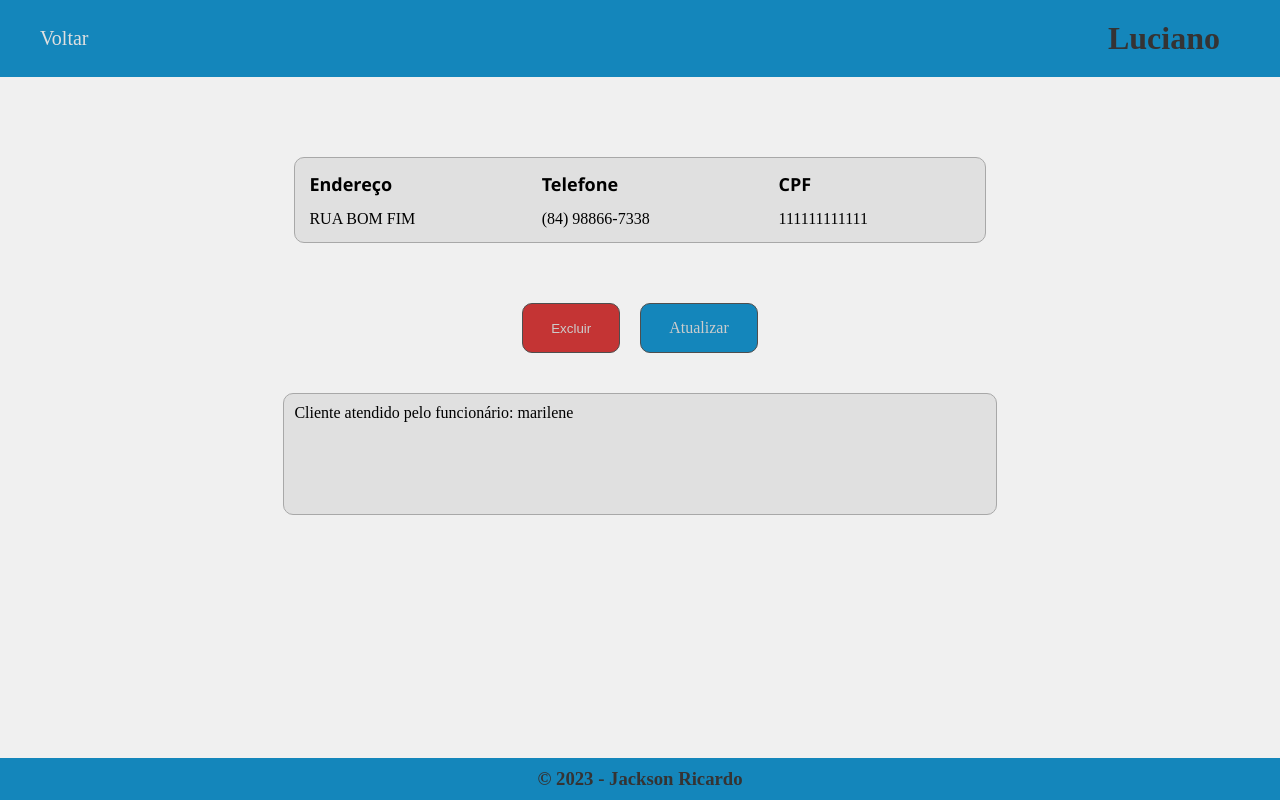
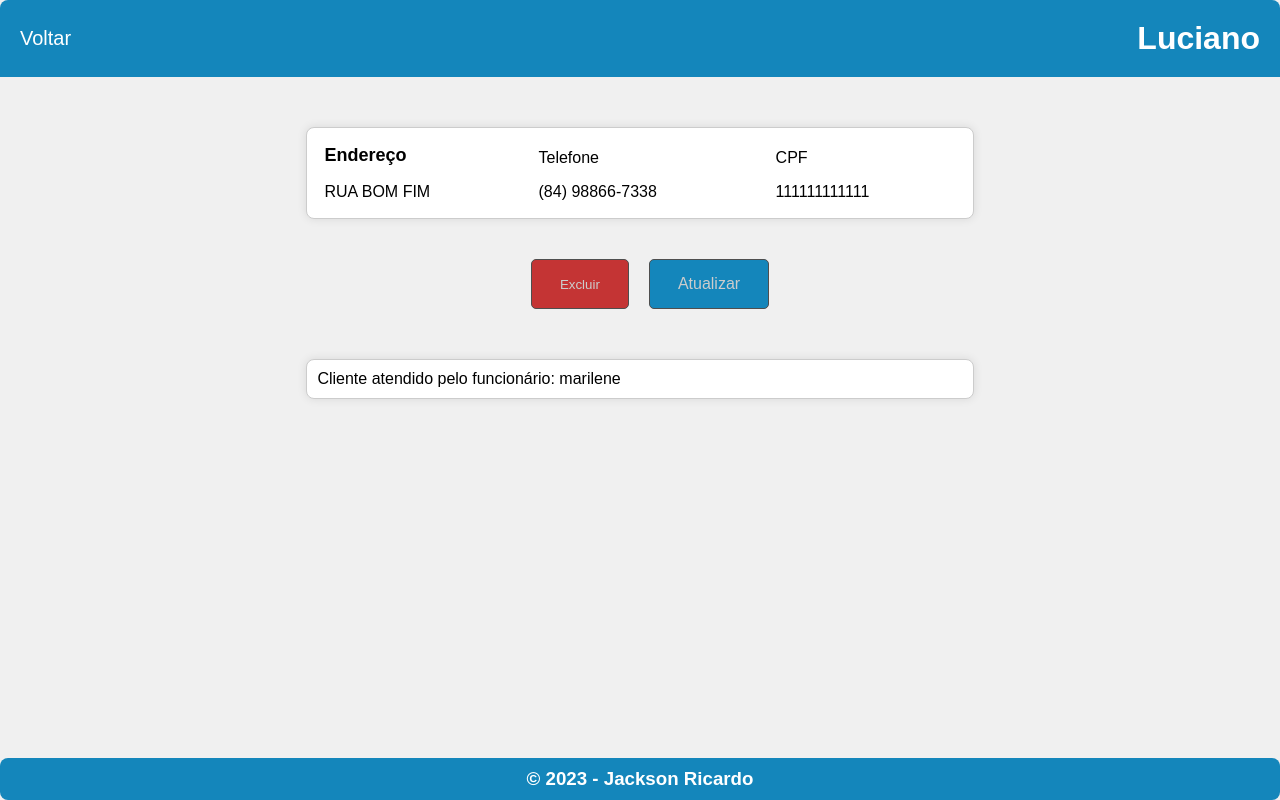
Before and after one commit to JacksonRicardo/CadastroClientes, a Django app: page /cliente/10/ in a window 1280 px wide. Run offline with Django 3.2, Linux system fonts and the light colour scheme; data comes from the database, SQL or seed files in the repository.

Commit message:
update page cliente

```diff
--- a/clientes/templates/clientes/cliente.html
+++ b/clientes/templates/clientes/cliente.html
@@ -1,5 +1,6 @@
 <!DOCTYPE html>
 <html>
+
 <head>
   <meta charset="utf-8">
   <title>Cliente - {{ cliente.nome }} </title>
@@ -7,126 +8,148 @@
       * {
           margin: 0;
           padding: 0;
+          box-sizing: border-box;
       }
 
       body {
+          font-family: Arial, sans-serif;
           background-color: #f0f0f0;
+          padding-bottom: 40px; /* Ajuste para acomodar o rodapé */
+          position: relative; /* Definindo o corpo como relativo */
+          min-height: 100vh; /* Garante altura mínima de visualização */
       }
 
       header {
           width: 100%;
           background-color: #1486bb;
-            margin: 0;
           display: flex;
           justify-content: space-between;
+          align-items: center;
+          padding: 20px;
+          border-radius: 8px 8px 0 0;
       }
 
       header h1 {
-            color: #353333;
-            padding: 20px 60px 20px 0;
+          color: #fff;
       }
 
       header a {
           text-decoration: none;
-            color: #e0e0e0;
+          color: #fff;
           font-size: 20px;
-            margin: auto 0 auto 0;
-            padding-left: 40px;
+          margin-right: 10px;
       }
 
       header a:hover {
-            font-size: 22px;
+          color: #a8a8a8;
       }
 
       div {
           width: 90%;
-            margin: 60px auto 0 auto;
+          margin: 30px auto;
           padding: 20px;
       }
 
       div table {
-            background-color: #e0e0e0;
+          background-color: #fff;
           width: 60%;
           margin: auto;
           padding: 10px;
-            border: 1px solid #a8a8a8;
-            border-radius: 10px;
+          border: 1px solid #ccc;
+          border-radius: 8px;
+          box-shadow: 0 0 10px rgba(0, 0, 0, 0.1);
       }
 
       div table td {
-            padding: 2px;
+          padding: 5px;
+          font-size: 16px;
       }
 
-        div table tr#title td {
-            font-family: 'Segoe UI', Tahoma, Geneva, Verdana, sans-serif;
+      div table td#title {
           font-size: 18px;
-            font-weight: 600;
+          font-weight: bold;
           padding-bottom: 10px;
       }
 
-        div div#button {
-            width: 100%;
-            margin-top: 40px;
-            display: flex;
-            justify-content: center;
-            padding: 20px 0px 20px 0;
+      div table td.cliente {
+          padding: 10px;
       }
 
-        div div#button button#deletar {
-            background-color:#c43434;
-            padding: 15px 28px 15px 28px;
-            border: 1px solid #4e4e4e;
-            color: #cccccc;
+      div table td.cliente:hover {
+          background-color: #42a4d1;
           cursor: pointer;
-            border-radius: 10px;
       }
 
-        div div#button a#update {
-            background-color: #1486bb;
-            padding: 15px 28px 15px 28px;
-            border: 1px solid #4e4e4e;
-            color: #cccccc;
+      div table td.cliente a {
           text-decoration: none;
-            margin-left: 20px;
-            cursor: pointer;
-            border-radius: 10px;
+          color: #000;
       }
 
       footer {
           background-color: #1486bb;
           text-align: center;
+          color: #fff;
+          padding: 10px 0;
+          border-radius: 8px;
           position: absolute;
-            bottom: 0px;
-            left: 0px;
+          bottom: 0;
           width: 100%;
       }
 
       footer h3 {
-            padding: 10px 0 10px 0;
-            color: #353333;
+          margin: 0;
       }
 
       .info-box {
           width: 60%;
-            height: 100px;
-            border: 1px solid #a8a8a8;
+          border: 1px solid #ccc;
           padding: 10px;
-            margin-top: 20px;
-            background-color: #e0e0e0;
-            border-radius: 10px;
+          margin: 20px auto;
+          background-color: #fff;
+          border-radius: 8px;
+          box-shadow: 0 0 10px rgba(0, 0, 0, 0.1);
       }
 
+      /* Estilo para os botões */
+      #button {
+          width: 100%;
+          margin-top: 20px;
+          display: flex;
+          justify-content: center;
+      }
 
+      button#deletar{
+        background-color:#c43434; /* Mantém a cor de fundo vermelha antiga */
+        padding: 15px 28px; /* Ajusta o padding conforme necessário */
+        border: 1px solid #4e4e4e; /* Mantém a borda com a cor original */
+        color: #cccccc; /* Mantém a cor do texto */
+        text-decoration: none;
+        margin-left: 20px;
+        cursor: pointer;
+        border-radius: 5px;
+      }
+
+      button#deletar:hover{
+          background-color: #0f5b8d;
+      }
+
+      a#update {
+        background-color: #1486bb;
+        padding: 15px 28px; /* Ajusta o padding conforme necessário */
+        border: 1px solid #4e4e4e; /* Mantém a borda com a cor original */
+        color: #cccccc; /* Mantém a cor do texto */
+        text-decoration: none;
+        margin-left: 20px;
+        cursor: pointer;
+        border-radius: 5px;
+      }
+      a#update:hover {
+          background-color: #0f5b8d;
+      }
 
   </style>
+</head>
 
-    <script>
-        function confirmDeleta(){
-            if(confirm("tem certeza que deseja deleter {{ cliente.nome }}"))
-            window.location.href = "{% url 'deleta_cliente' cliente.pk%}"
-        }
-    </script>
-</head>
 <body>
     <header>
         <a href="{% url 'home' %}">Voltar</a>
@@ -134,8 +157,8 @@
     </header>
     <div>
         <table>
-            <tr id="title">
-                <td>
+            <tr>
+                <td id="title">
                     Endereço
                 </td>
                 <td>
@@ -173,4 +196,5 @@
         <h3>© 2023 - Jackson Ricardo</h3>
     </footer>
 </body>
+
 </html>
```
Lines whose indentation alone changed are shown as unchanged.
